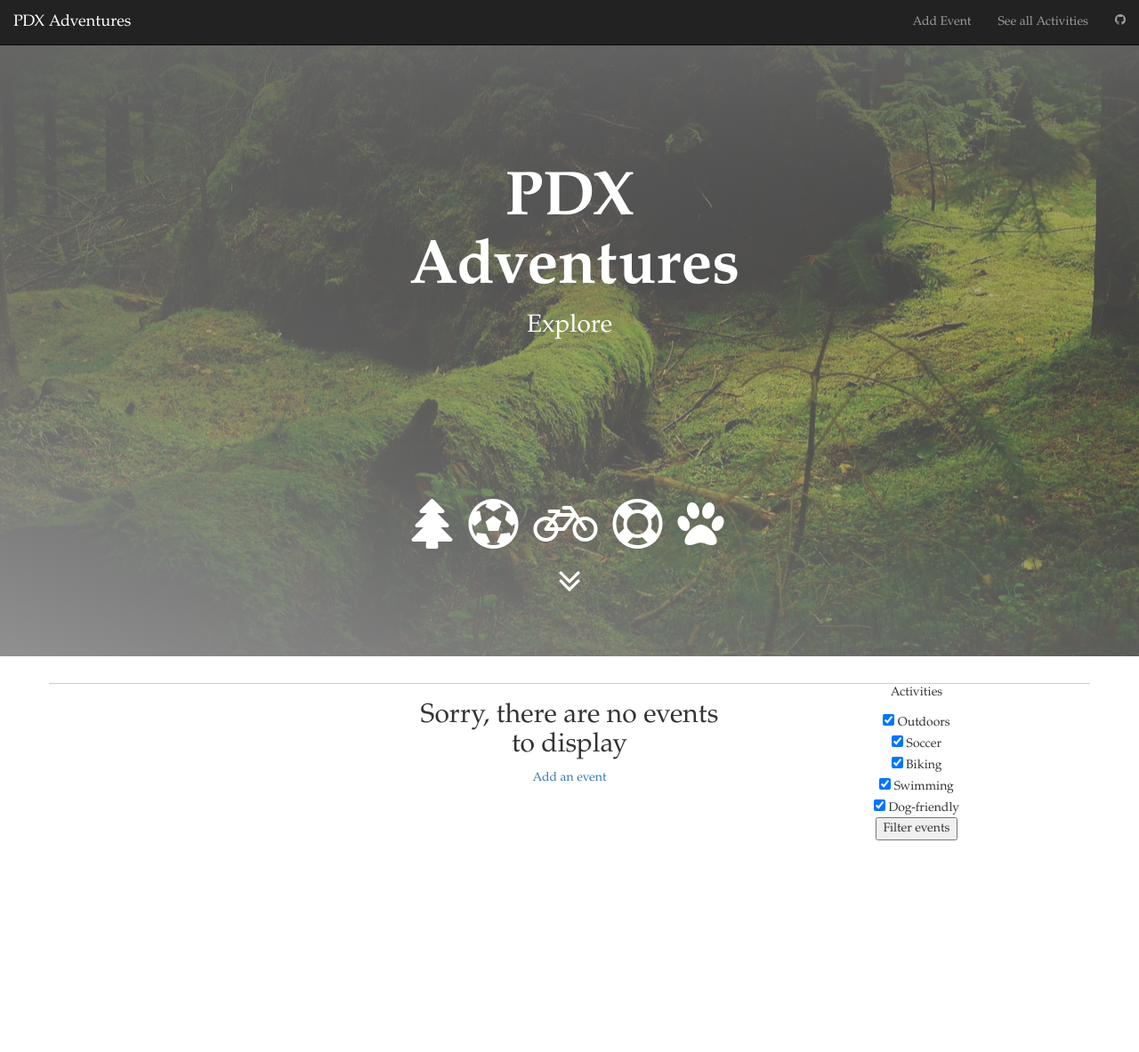
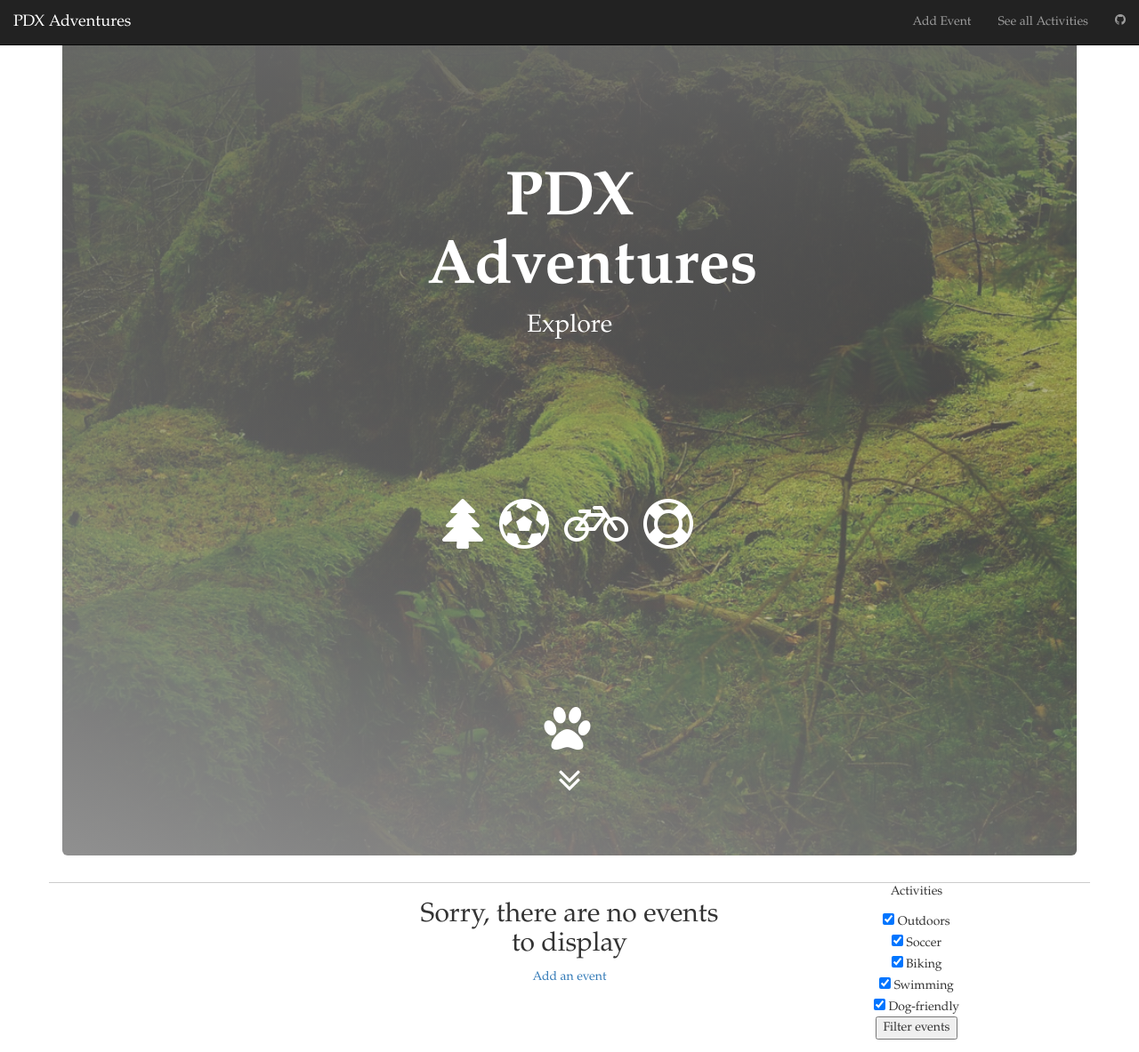
Before and after one commit to davideliason/PDXAdventures, a PHP site: template views/filter.twig in a window 1280 px wide. Shown: the whole page at 89% size. Before the commit the page ends 945 px from the top, so only its background shows below. Run offline with PHP 8.4, Linux system fonts and the light colour scheme; the template is opened without the code that fills it, so the values that code supplies are empty; some libraries are stand-ins or nearby versions.

Commit message:
Fix spacing in views.

```diff
--- a/views/add_event.twig
+++ b/views/add_event.twig
@@ -24,8 +24,6 @@
                     <li><a href='/add_event'>Add Event</a></li>
                     <li><a href='/activities'>See all Activities</a></li>
                     <li><a href='https://github.com/BabaYaga64/PDXAdventures.git'><i class="fa fa-github"></i></a></li>
-            <!-- <li><form action='/' method='post'> -->
-            </form>
                 </ul>
             </div>
         </div>
@@ -43,7 +41,7 @@
         </div>
         <div class='form-group'>
             <label for='date_event'>Date</label>
-            <input id='date_event' name='date_event' placeholder='DD/MM/YYYY' type='text' required >
+            <input id='date_event' name='date_event' placeholder='YYYY/MM/DD HH:MM:SS' type='text' required >
         </div>
         <div class='form-group'>
             <label for='location'>Location</label>
@@ -53,7 +51,6 @@
             <label for='description'>Description</label>
             <input id='description' name='description' type='text' required>
         </div>
-
         <div class='form-group'>
             <label for='name'>Contact name</label>
             <input id='name' name='name' type='text' required>
--- a/views/filter.twig
+++ b/views/filter.twig
@@ -7,7 +7,6 @@
     <link rel ='stylesheet' href ='../css/style.css'>
     <script src="https://ajax.googleapis.com/ajax/libs/jquery/1.11.2/jquery.min.js"></script>
     <script src='http://maxcdn.bootstrapcdn.com/bootstrap/3.3.4/js/bootstrap.min.js'></script>
-</head>
 </head>
 <body>
     <nav class='navbar navbar-inverse navbar-fixed-top'>
@@ -25,18 +24,15 @@
                     <li><a href='/add_event'>Add Event</a></li>
                     <li><a href='/activities'>See all Activities</a></li>
                     <li><a href='https://github.com/BabaYaga64/PDXAdventures.git'><i class="fa fa-github"></i></a></li>
-            <!-- <li><form action='/' method='post'> -->
-            </form>
                 </ul>
             </div>
         </div>
     </nav>
         <header>
+        <div class='container'>
             <div class='jumbotron text-center'>
-          <div class='container'>
                 <div class='row'>
-                  <div class='col-md-4'></div>
-                  <div class='col-md-4'>
+                    <div class='col-md-4 col-md-offset-4'>
                     <br>
                     <br>
                     <br>
@@ -52,13 +48,13 @@
                     <p class='double-arrow'><i class="fa fa-angle-double-down fa-2x"></i></p>
                     </div>
                 </div>
+            </div>
+        </div>
         </header>
-
         <section>
             <div class='container text-center top-border'>
                 <div class='row'>
-                <div class='col-md-4'></div>
-                <div class='col-md-4'>
+                <div class='col-md-4 col-md-offset-4'>
                     {% if events is not empty %}
                         {% for event in events %}
                         <dl class='dl-horizontal text-justify'>
@@ -71,7 +67,6 @@
                         </dl>
                         {% endfor %}
                         <p><a href='/add_event'>Add an event</a></p>
-
                     <form action='/delete_events' method='post'>
                         <button type='submit'>Delete All</button>
                     </form>
@@ -91,10 +86,8 @@
                         <input type="submit" value="Filter events" />
                     </form>
                 </div>
-
             </div>
           </div>
         </section>
-
 </body>
 </html>
```
Also changed, not shown: src/User.php (+1 -14 lines), views/add_success.twig (+1 -7 lines), views/all_activities.twig (+1 -8 lines), views/event.twig (+1 -6 lines), views/event_edit.twig (+2 -8 lines), views/index.twig (+1 -10 lines), src/Event.php (indentation only). Lines whose indentation alone changed are shown as unchanged.
